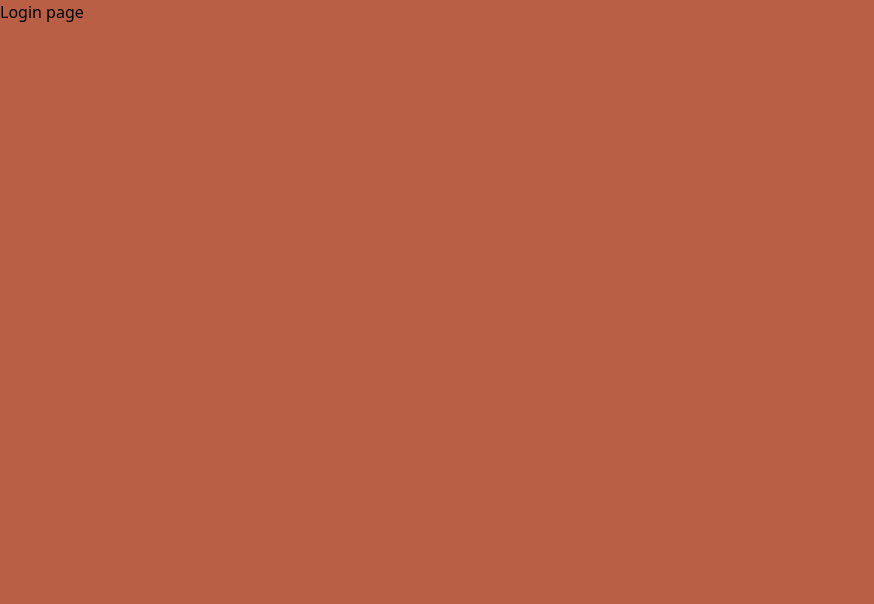
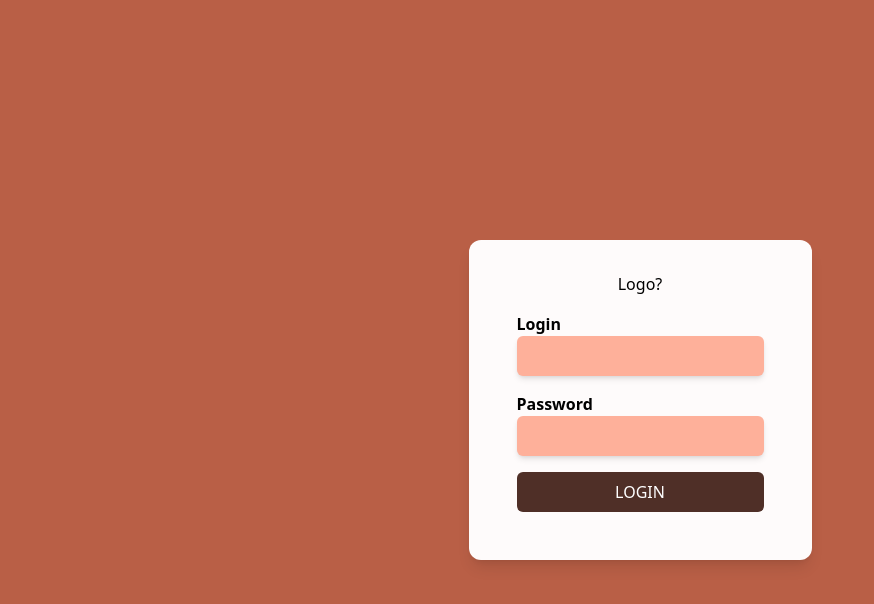
Before and after one commit to luisvinicius09/caspar, a Next.js app: page /login in a window 1280 px wide. Shown: the top 604 px of the page, without its empty margins (0-874 px from the left). Built offline with nearby package versions, Linux system fonts and the light colour scheme.

Commit message:
Add: unauthorized routing group and basic login page

```diff
--- /dev/null
+++ b/src/app/(unauthorized)/login/page.tsx
@@ -0,0 +1,33 @@
+export default function Login() {
+	return (
+		<div className='justify-center flex h-screen items-center'>
+			<div className='bg-background flex flex-col rounded-xl px-12 pb-12 pt-8 gap-4 shadow-lg'>
+				<div className='text-center'>
+					<p>Logo? </p>
+				</div>
+
+				<section>
+					<div className='flex flex-col'>
+						<label className='font-bold'>Login</label>
+						<input className='bg-secondary rounded-md text-md p-2 shadow-md' />
+					</div>
+				</section>
+
+				<section>
+					<div className='flex flex-col'>
+						<label className='font-bold'>Password</label>
+						<input className='bg-secondary rounded-md text-md p-2 shadow-md' />
+					</div>
+				</section>
+
+				<section>
+					{/* <p className='text-red-600'>Email ou senha incorretos</p> */}
+
+					<button className='bg-primary text-white uppercase rounded-md py-2 w-full'>
+						Login
+					</button>
+				</section>
+			</div>
+		</div>
+	);
+}
--- a/src/app/login/page.tsx
+++ /dev/null
@@ -1,3 +0,0 @@
-export default function Login() {
-	return <div>Login page</div>;
-}
--- a/src/app/page.tsx
+++ b/src/app/page.tsx
@@ -7,7 +7,7 @@ export default function Home() {
 	const router = useRouter();
 
 	useEffect(() => {
-		router.push('/dashboard');
+		router.push('/login');
 	}, [router]);
 
 	return <div></div>;
```
Also changed, not shown: src/app/(unauthorized)/layout.tsx (renamed from src/app/login/layout.tsx).
